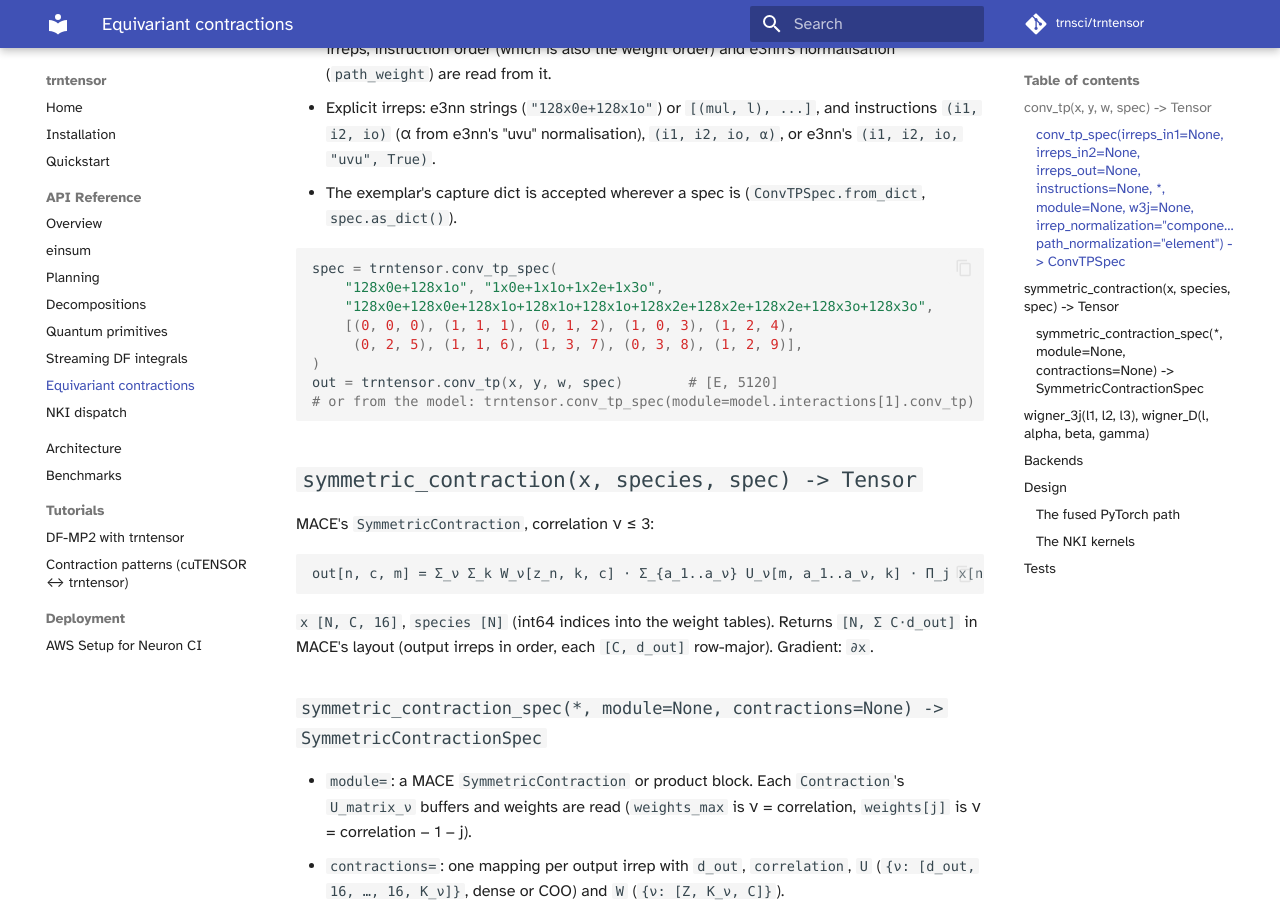
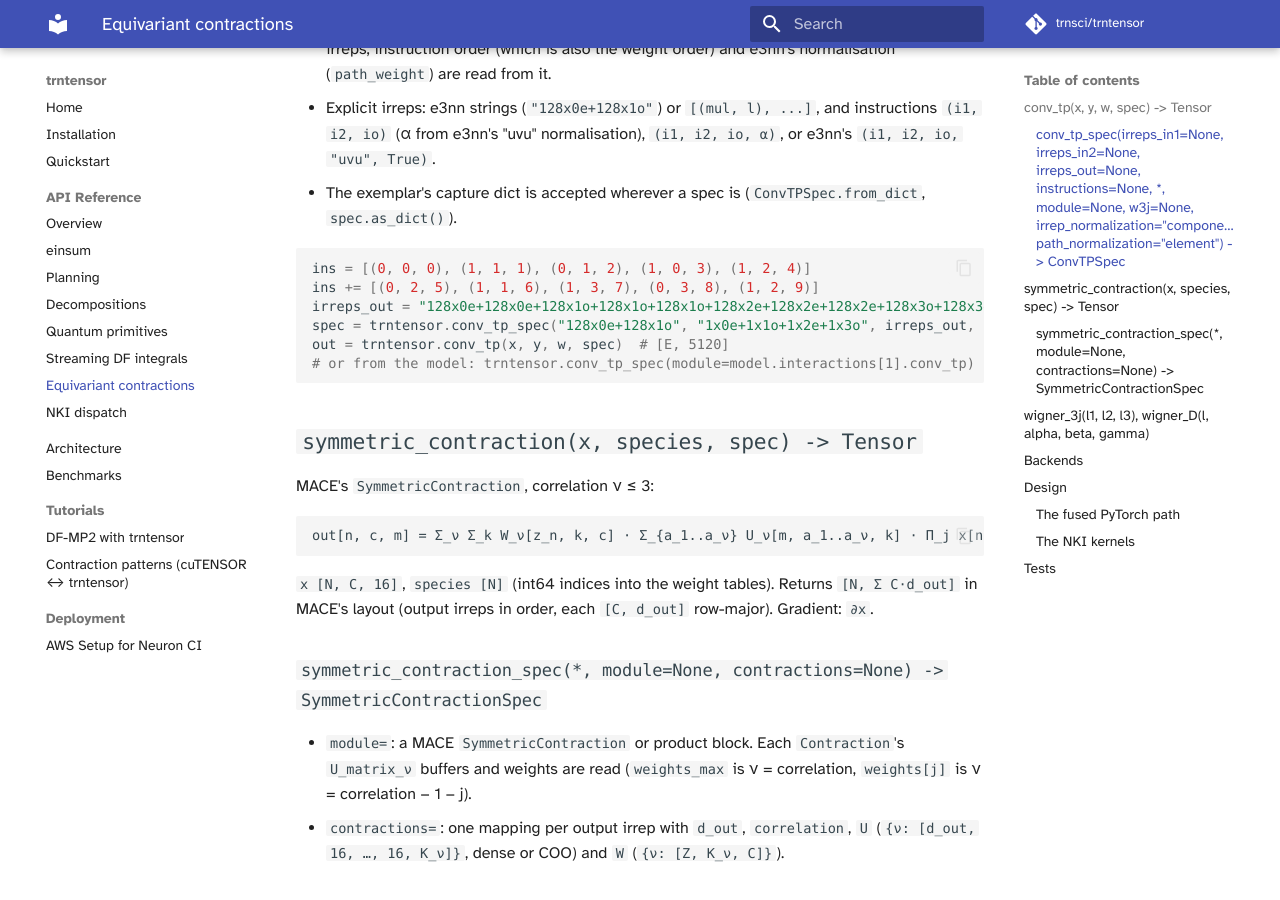
Before and after one commit to trnsci/trntensor, an MkDocs documentation site: the page built from docs/api/equivariant.md, in a window 1280 px wide and 900 px high, scrolled down 1192 px. Built offline with MkDocs 1.6.1 and Material for MkDocs 9.7.7, drawn with Linux system fonts in a browser that asks for light colours; some web fonts are replaced; comment, search, counter and statistics services are not loaded.

Commit message:
docs: format-stable conv_tp_spec example (ruff formats Markdown code blocks)

````diff
--- a/docs/api/equivariant.md
+++ b/docs/api/equivariant.md
@@ -46,13 +46,11 @@ Built once per layer.
   (`ConvTPSpec.from_dict`, `spec.as_dict()`).
 
 ```python
-spec = trntensor.conv_tp_spec(
-    "128x0e+128x1o", "1x0e+1x1o+1x2e+1x3o",
-    "128x0e+128x0e+128x1o+128x1o+128x1o+128x2e+128x2e+128x2e+128x3o+128x3o",
-    [(0, 0, 0), (1, 1, 1), (0, 1, 2), (1, 0, 3), (1, 2, 4),
-     (0, 2, 5), (1, 1, 6), (1, 3, 7), (0, 3, 8), (1, 2, 9)],
-)
-out = trntensor.conv_tp(x, y, w, spec)        # [E, 5120]
+ins = [(0, 0, 0), (1, 1, 1), (0, 1, 2), (1, 0, 3), (1, 2, 4)]
+ins += [(0, 2, 5), (1, 1, 6), (1, 3, 7), (0, 3, 8), (1, 2, 9)]
+irreps_out = "128x0e+128x0e+128x1o+128x1o+128x1o+128x2e+128x2e+128x2e+128x3o+128x3o"
+spec = trntensor.conv_tp_spec("128x0e+128x1o", "1x0e+1x1o+1x2e+1x3o", irreps_out, ins)
+out = trntensor.conv_tp(x, y, w, spec)  # [E, 5120]
 # or from the model: trntensor.conv_tp_spec(module=model.interactions[1].conv_tp)
 ```
 
````
